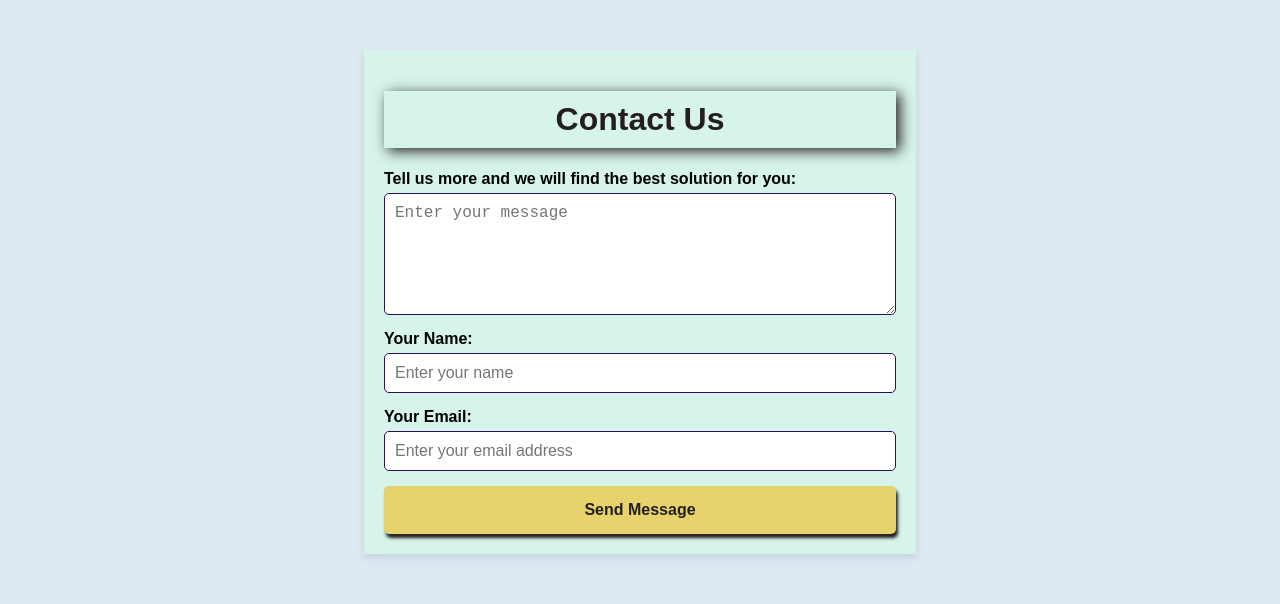
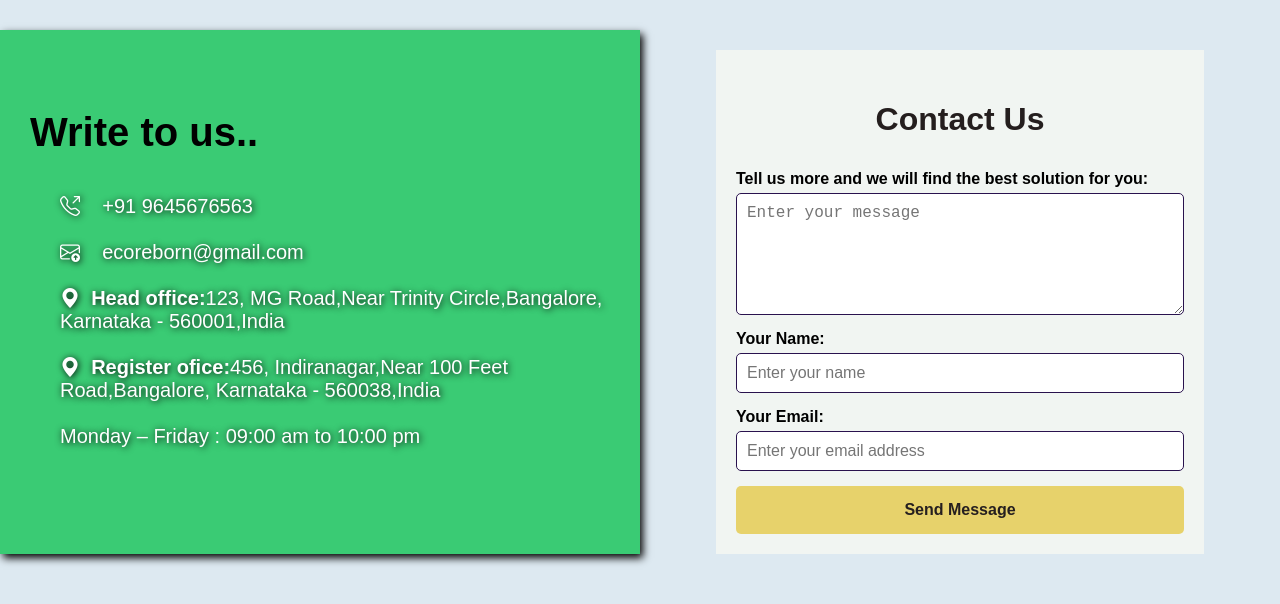
Before and after one commit to Manash2005/EcoReborn, a website: page Contact-us.html in a window 1280 px wide. Drawn offline with nearby package versions, Linux system fonts and the light colour scheme.

Commit message:
added contact file

```diff
--- a/Contact-us.html
+++ b/Contact-us.html
@@ -4,28 +4,32 @@
     <meta charset="UTF-8">
     <meta name="viewport" content="width=device-width, initial-scale=1.0">
     <title>Contact Us</title>
+    <link rel="stylesheet" href="node_modules/bootstrap-icons/font/bootstrap-icons.css">
     <style>
         body {
             font-family: Arial, sans-serif;
             margin: 0;
             padding: 0;
             background-color: #dde9f1;
+            display: grid;
+            grid-template-columns: 6fr 6fr;
+
 
             /* display: grid; */
             /* grid-template-columns: 7fr 5frpx; */
         }
         .container {
-            width: 40%;
+            width: 70%;
             margin: 0 auto;
-            background-color: #d6f4eb;
+            background-color: #f1f5f2;
             padding: 20px;
-            box-shadow: 0px 4px 8px rgba(0, 0, 0, 0.1);
+
             margin-top: 50px;
         }
         h1 {
             text-align: center;
             color: #241e1e;
-            box-shadow: 4px 3px 0.4em;
+
             padding: 10px;
 
         }
@@ -58,16 +62,53 @@
             font-weight: bold;
             cursor: pointer;
             border-radius: 5px;
-            box-shadow: 2px 4px 0.2em;
+
         }
         button:hover {
             background-color: #efd12bdd;
         }
-    </style>
+        ul{
+            list-style-type: none;
+            color: white;
+        }
+        a{
+            text-decoration: unset;
+            color: white;
+        }
+        .title{
+            font-size: 40px;
+            margin-left: 30px;
+            margin-top: 80px;
+            font-weight: bold;
+        }
+        .links{
+            margin-left: 20px;
+            margin-top: 40px;
+            text-shadow: 1px 1px 7px black;
+            }
+        .sec{
+            background-color: rgb(58, 203, 116);
+            margin-top: 30px;
+            font-size: 20px;
+            box-shadow: 3px 4px 0.4em;
+        }
+ </style>
 </head>
 <body>
-
-
+    <div class="sec">
+      <div class="title">
+        Write to us..
+      </div>
+        <div class="links">
+          <ul>
+           <li class="bi-telephone-outbound">&nbsp;&nbsp;<a href="tel:+1234567890"> &nbsp;+91 9645676563</a></li><br>
+           <li class="bi-envelope-arrow-up">&nbsp;&nbsp;<a href="mailto:someone@example.com"> &nbsp;ecoreborn@gmail.com</a></li><br>
+           <li class="bi-geo-alt-fill">&nbsp;&nbsp;<b>Head office:</b>123, MG Road,Near Trinity Circle,Bangalore, Karnataka - 560001,India</li><br>
+           <li class="bi-geo-alt-fill">&nbsp;&nbsp;<b>Register ofice:</b>456, Indiranagar,Near 100 Feet Road,Bangalore, Karnataka - 560038,India</li><br>
+           <li >Monday – Friday : 09:00 am to 10:00 pm</li>
+        </ul>
+       </div>
+    </div>
     <div class="container">
         <h1>Contact Us</h1>
         <form action="submit_form.php" method="POST">
```
